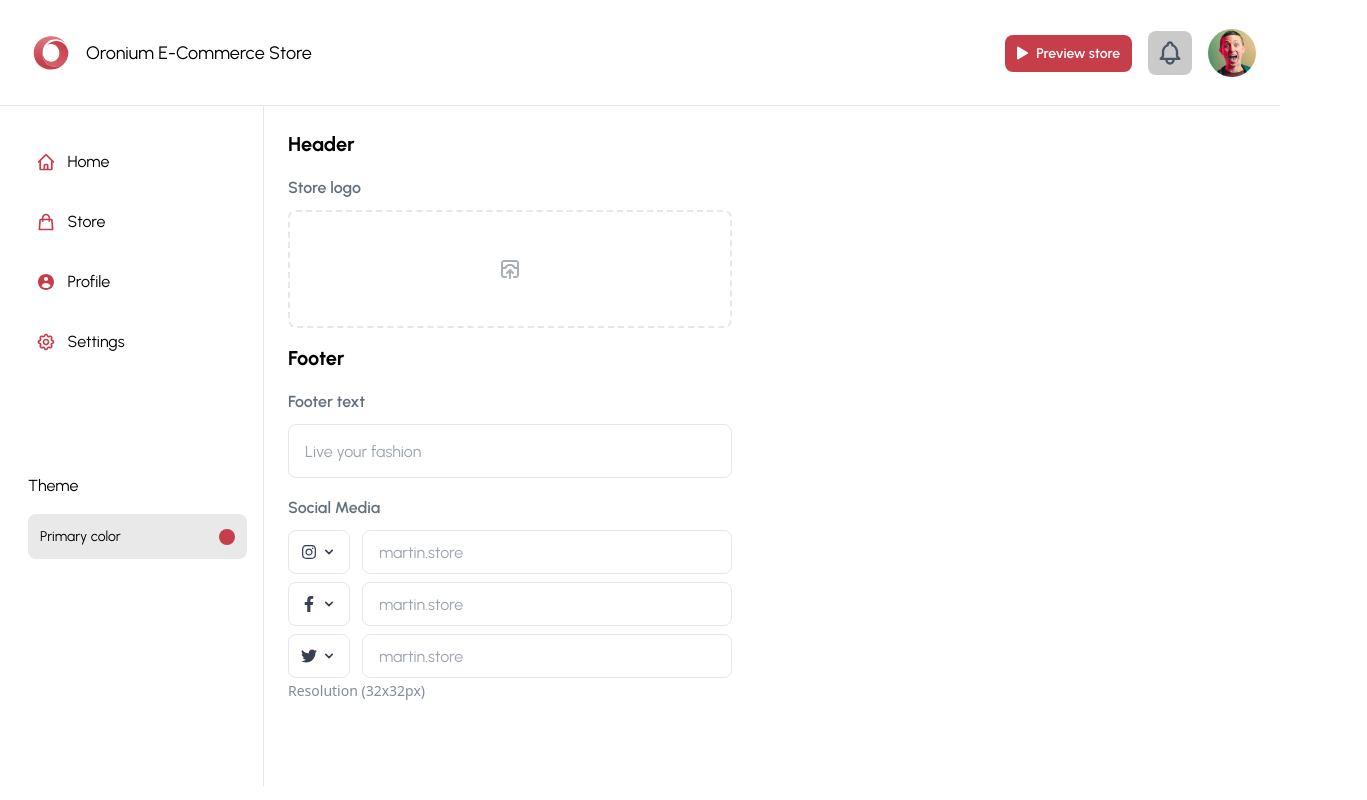
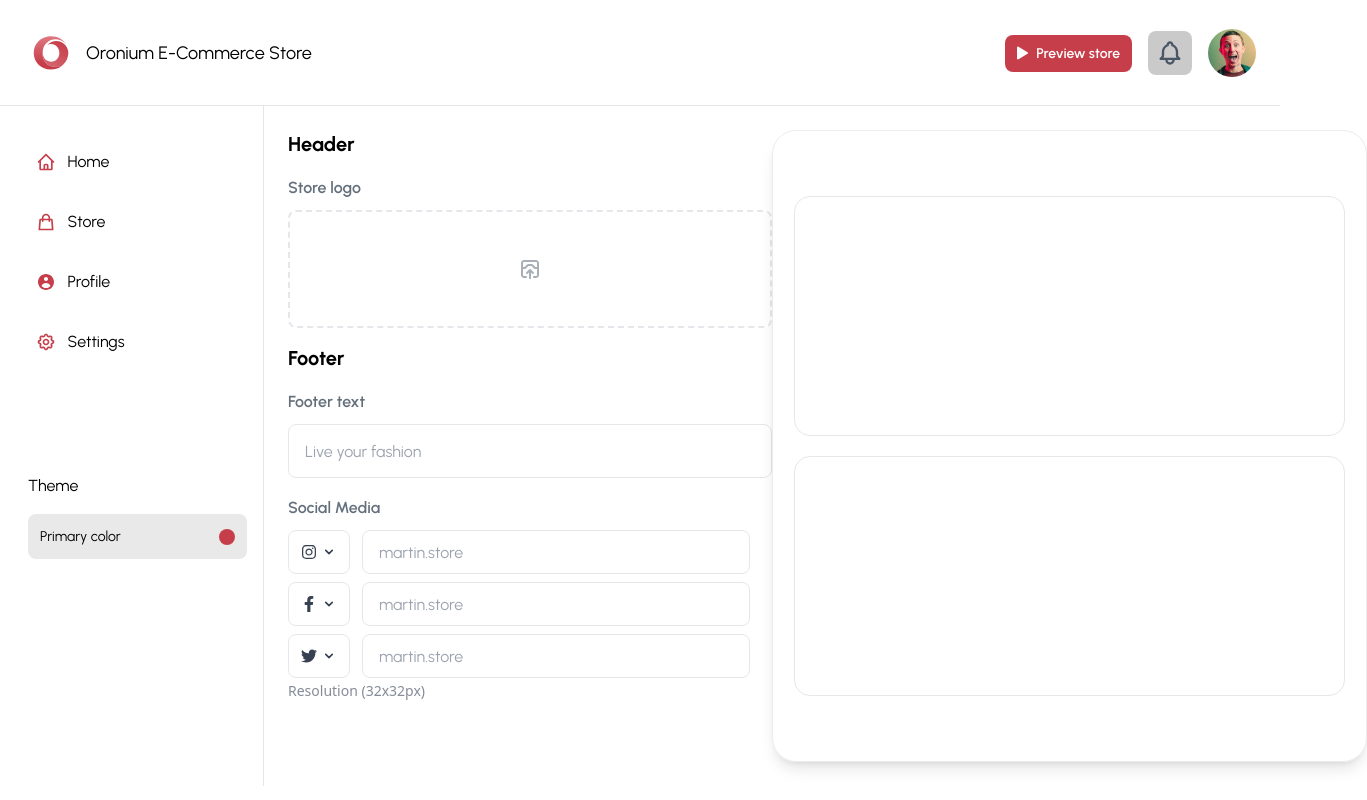
Before and after one commit to Abinsonsuresh/Ecommerce-Dashboard-Oronium, a Next.js app: page / in a window 1280 px wide. Shown: the whole page, 1367 px wide, since content can reach past the window. Built offline with nearby package versions, Linux system fonts and the light colour scheme.

Commit message:
mockup section added

```diff
--- a/src/Pages/Home/Main/MainHome.jsx
+++ b/src/Pages/Home/Main/MainHome.jsx
@@ -11,7 +11,9 @@ const MainHome = () => {
         <div className='hidden md:block'>
           <Sidebar />
         </div>
-        <div className='p-6 max-w-[492px] '>
+
+        <div className="grid grid-cols-1 md:grid-cols-2 p-6">
+          <div className=' max-w-[492px] '>
             {/* HEADER SECTION */}
             <div>
               <h2 className='mb-4 text-[20px] font-[700] UrbanistFont leading-[28px]'>Header</h2>
@@ -65,6 +67,21 @@ const MainHome = () => {
 
 
           </div>
+
+
+          {/* MOCKUP SECTION */}
+          <div className='w-[595px]  max-h-[746px] rounded-[24px] shadow-lg border border-[#edebeb] hidden xl:flex flex-col gap-5 justify-center items-center'>
+            <div className='w-[551px] h-[240px] border  rounded-[16px]'>
+
+            </div>
+
+            <div className='w-[551px] h-[240px] border  rounded-[16px]'>
+
+            </div>
+          </div>
+        </div>
+
+
       </div>
     </div>
   )
```
Lines whose indentation alone changed are shown as unchanged.
